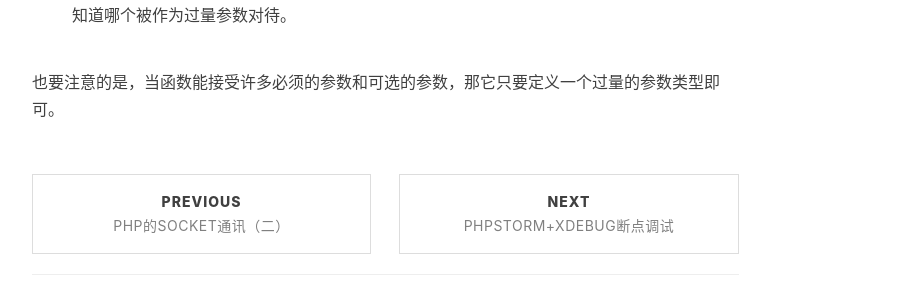
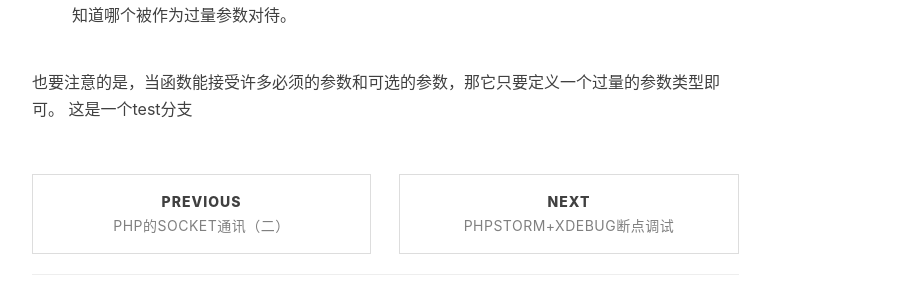
Before and after one commit to feimoc/feimoc.github.io, a Jekyll site: the page built from _posts/2017-1-4-python学习之路——参数知识.md, in a window 1280 px wide and 900 px high, scrolled down 1806 px. Shown: the part 266-557 px from the top of the window, without its empty margins (233-1148 px from the left). Built offline with Jekyll 4.4.1, drawn with Linux system fonts in a browser that asks for light colours; nearby versions of some CDN libraries; comment, search, counter and statistics services are not loaded.

Commit message:
test update

```diff
--- a/_posts/2017-1-4-python学习之路——参数知识.md
+++ b/_posts/2017-1-4-python学习之路——参数知识.md
@@ -55,3 +55,4 @@ def complex_function(a, b=None, *c, **d):
 这个次序是必须的，因为*args和**kwargs只接受那些没有放进来的其他任何参数。没有这个次序，当你调用一个带有位置参数的函数，python就不知道哪个值是已声明参数想要的，也不知道哪个被作为过量参数对待。
 
 也要注意的是，当函数能接受许多必须的参数和可选的参数，那它只要定义一个过量的参数类型即可。
+这是一个test分支
```
